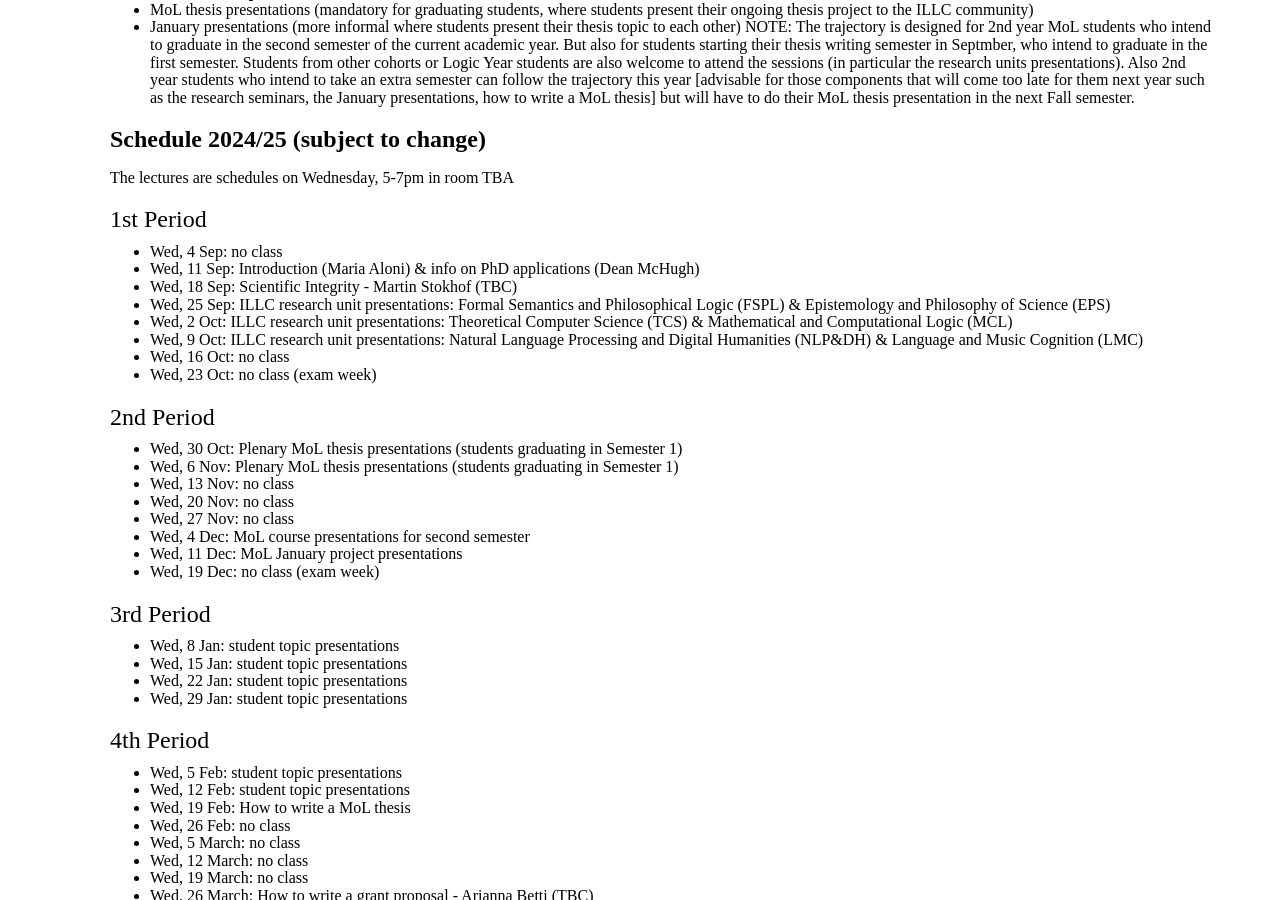
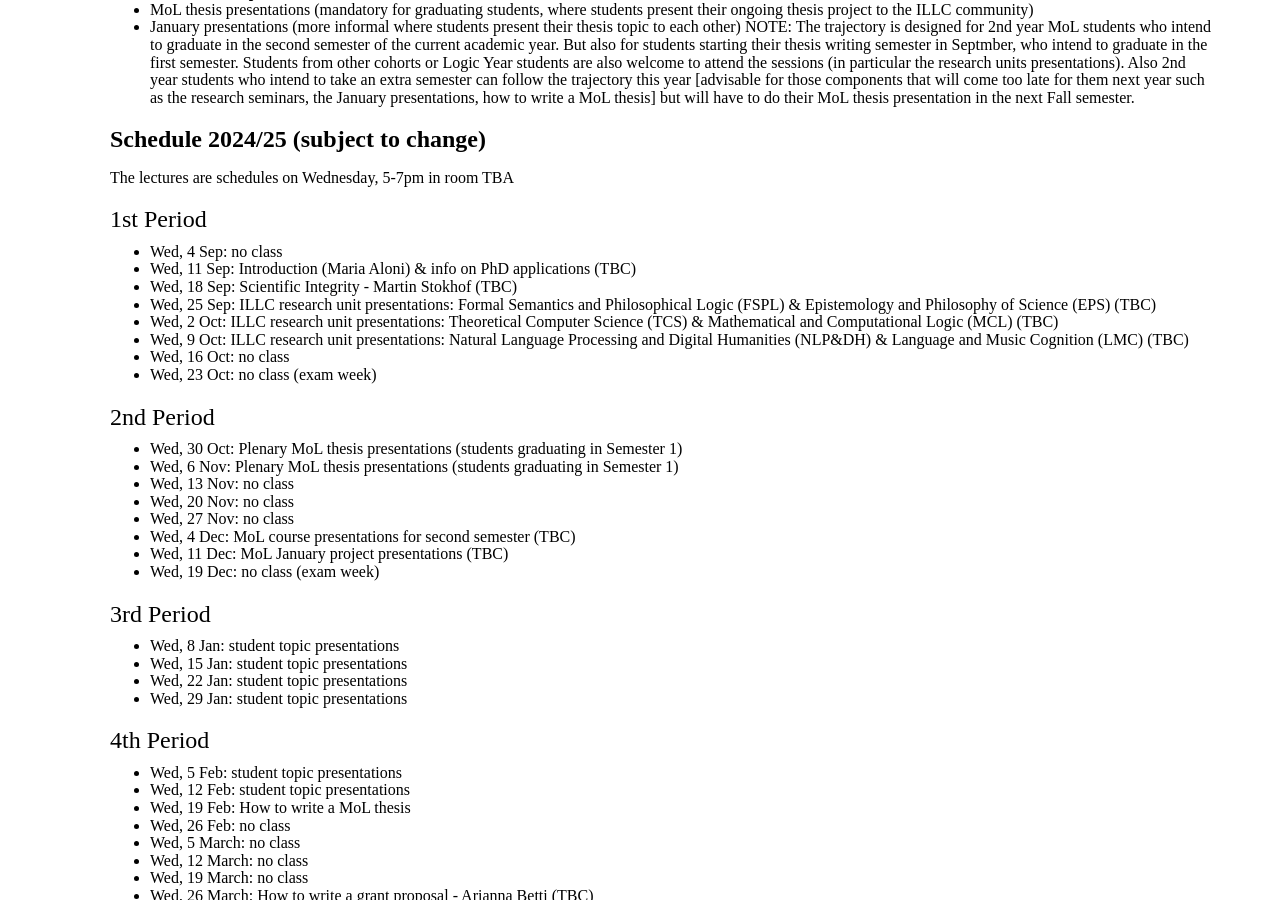
Before and after one commit to rednaw/site, a Jekyll site: the page built from content/GraduationTrajectory.md, in a window 1280 px wide and 900 px high, scrolled down 434 px. Built offline with Jekyll 4.4.1, drawn with Linux system fonts in a browser that asks for light colours; some web fonts are replaced.

Commit message:
Update GraduationTrajectory.md

```diff
--- a/content/GraduationTrajectory.md
+++ b/content/GraduationTrajectory.md
@@ -27,11 +27,11 @@ The lectures are schedules on Wednesday, 5-7pm in room TBA
 
 ### 1st Period
 * Wed, 4 Sep: no class
-* Wed, 11 Sep: Introduction (Maria Aloni) & info on PhD applications (Dean McHugh)
+* Wed, 11 Sep: Introduction (Maria Aloni) & info on PhD applications (TBC)
 * Wed, 18 Sep: Scientific Integrity - Martin Stokhof (TBC)
-* Wed, 25 Sep: ILLC research unit presentations: Formal Semantics and Philosophical Logic (FSPL) & Epistemology and Philosophy of Science (EPS)
-* Wed, 2 Oct:  ILLC research unit presentations: Theoretical Computer Science  (TCS) & Mathematical and Computational Logic (MCL)
-* Wed, 9 Oct:  ILLC research unit presentations:  Natural Language Processing and Digital Humanities (NLP&DH) &  Language and Music Cognition (LMC)
+* Wed, 25 Sep: ILLC research unit presentations: Formal Semantics and Philosophical Logic (FSPL) & Epistemology and Philosophy of Science (EPS) (TBC)
+* Wed, 2 Oct:  ILLC research unit presentations: Theoretical Computer Science  (TCS) & Mathematical and Computational Logic (MCL) (TBC)
+* Wed, 9 Oct:  ILLC research unit presentations:  Natural Language Processing and Digital Humanities (NLP&DH) &  Language and Music Cognition (LMC) (TBC)
 * Wed, 16 Oct: no class
 * Wed, 23 Oct: no class (exam week)
 
@@ -41,8 +41,8 @@ The lectures are schedules on Wednesday, 5-7pm in room TBA
 * Wed, 13 Nov:  no class
 * Wed, 20 Nov:  no class
 * Wed, 27 Nov:  no class
-* Wed, 4 Dec:   MoL  course presentations for second semester
-* Wed, 11 Dec:  MoL January project presentations
+* Wed, 4 Dec:   MoL  course presentations for second semester  (TBC)
+* Wed, 11 Dec:  MoL January project presentations (TBC)
 * Wed, 19 Dec: no class (exam week)
 
 ### 3rd Period
```
